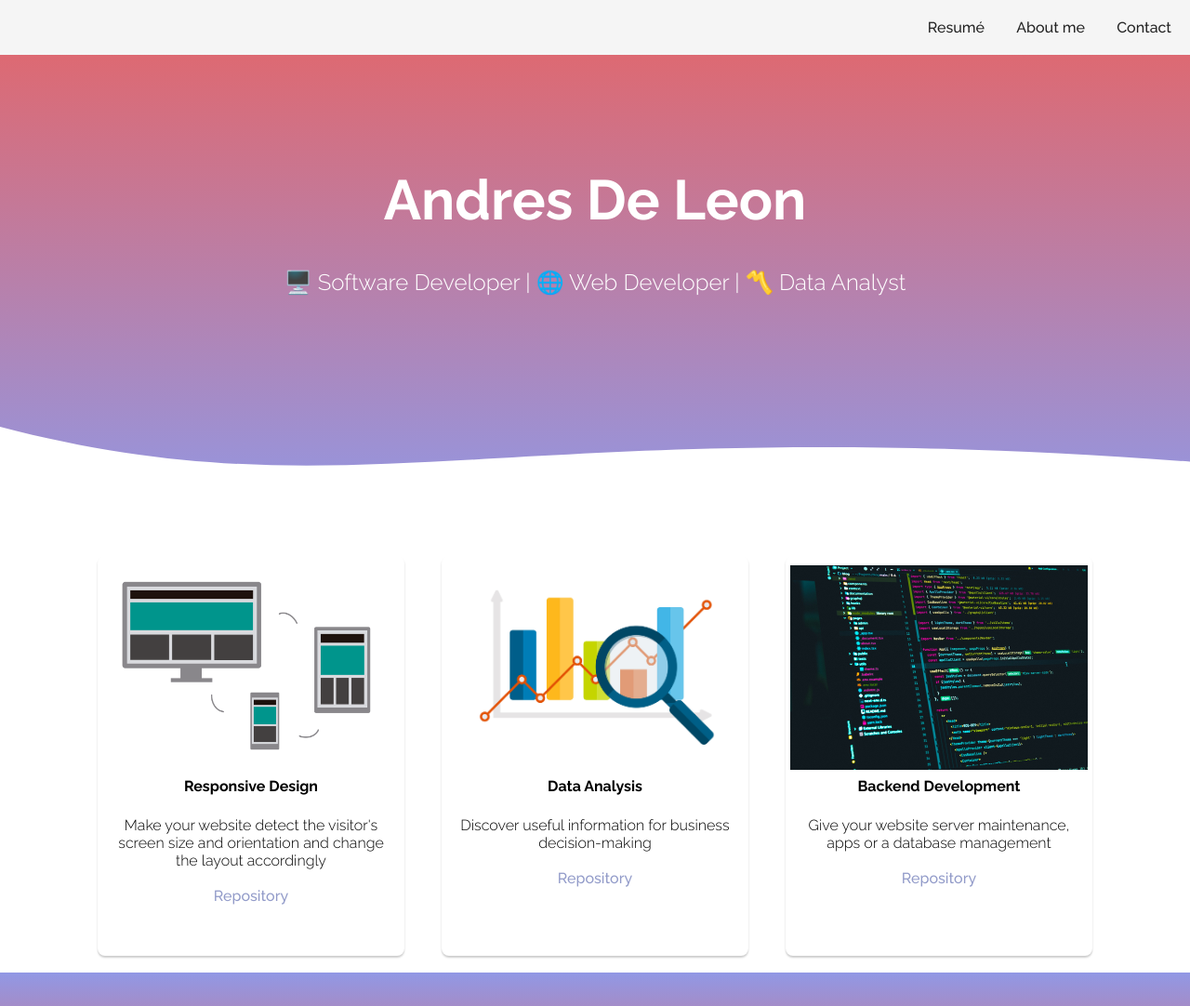
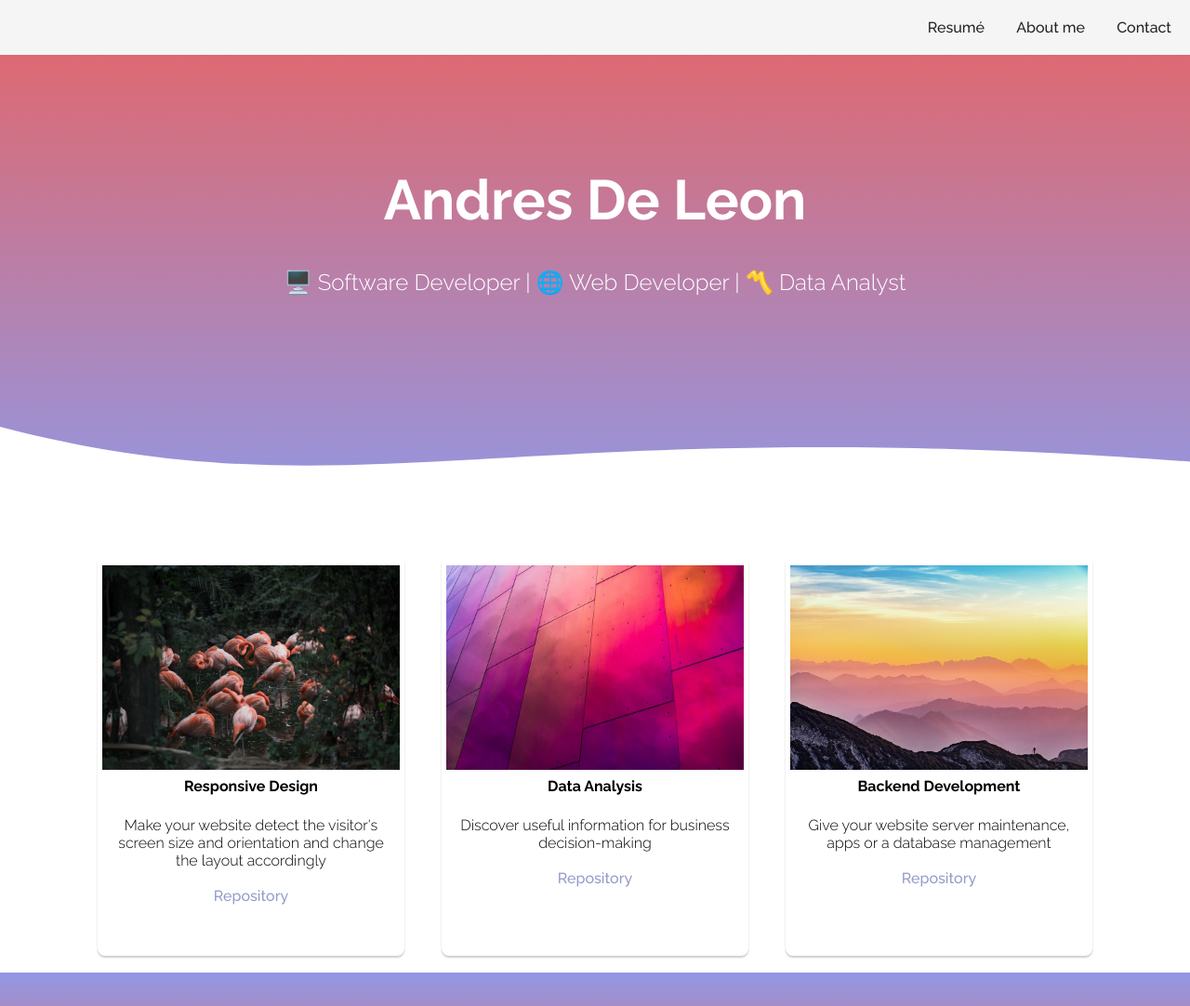
Before and after one commit to DrewDLeon/profile-webpage, a plain HTML site: page index.html in a window 1280 px wide. Shown: the top 1082 px of the page at 93% size. Drawn offline with nearby package versions, Linux system fonts and the light colour scheme; grey boxes are pictures that could not be loaded; a script that the page names is missing.

Commit message:
Agregye un cambio en el Source de las imagenes

```diff
--- a/index.html
+++ b/index.html
@@ -17,7 +17,7 @@
     <link href="https://fonts.googleapis.com/css2?family=Raleway:wght@300;500;700&display=swap" rel="stylesheet">
 
     <!--CSS-->
-    <link rel="stylesheet" href="css/estilos.css">
+    <link rel="stylesheet" href="./css/estilos.css">
 
     <!--MAIN JS-->
     <script src="/js/main.js"></script>
@@ -98,7 +98,7 @@
         <br>
         <div class="cards card-col-3">
             <div class="card portfolio">
-                <img src="https://raw.githubusercontent.com/DrewDLeon/profile-webpage/main/img/Responsive%20Design.png" alt="" width="110%">
+                <img src="./img/dos.jpg" alt="" width="110%">
                 <h4>Responsive Design</h4>
                 <br>
                 <p>Make your website detect the visitor's screen size and orientation and change the layout accordingly</p>
@@ -106,7 +106,7 @@
                 <a href="#">Repository</a>
             </div>
             <div class="card portfolio">
-                <img src="https://raw.githubusercontent.com/DrewDLeon/profile-webpage/main/img/data%20analysis.jpg" alt="" width="110%">
+                <img src="./img/cuatro.jpg" alt="" width="110%">
                 <h4>Data Analysis</h4>
                 <br>
                 <p>Discover useful information for business decision-making</p>
@@ -114,7 +114,7 @@
                 <a href="#">Repository</a>
             </div>
             <div class="card portfolio">
-                <img src="https://raw.githubusercontent.com/DrewDLeon/profile-webpage/main/img/backend%20development.jpg" alt="" width="110%">
+                <img src="./img/cinco.jpg" alt="" width="110%">
                 <h4>Backend Development</h4>
                 <br>
                 <p>Give your website server maintenance, apps or a database management</p>
```
